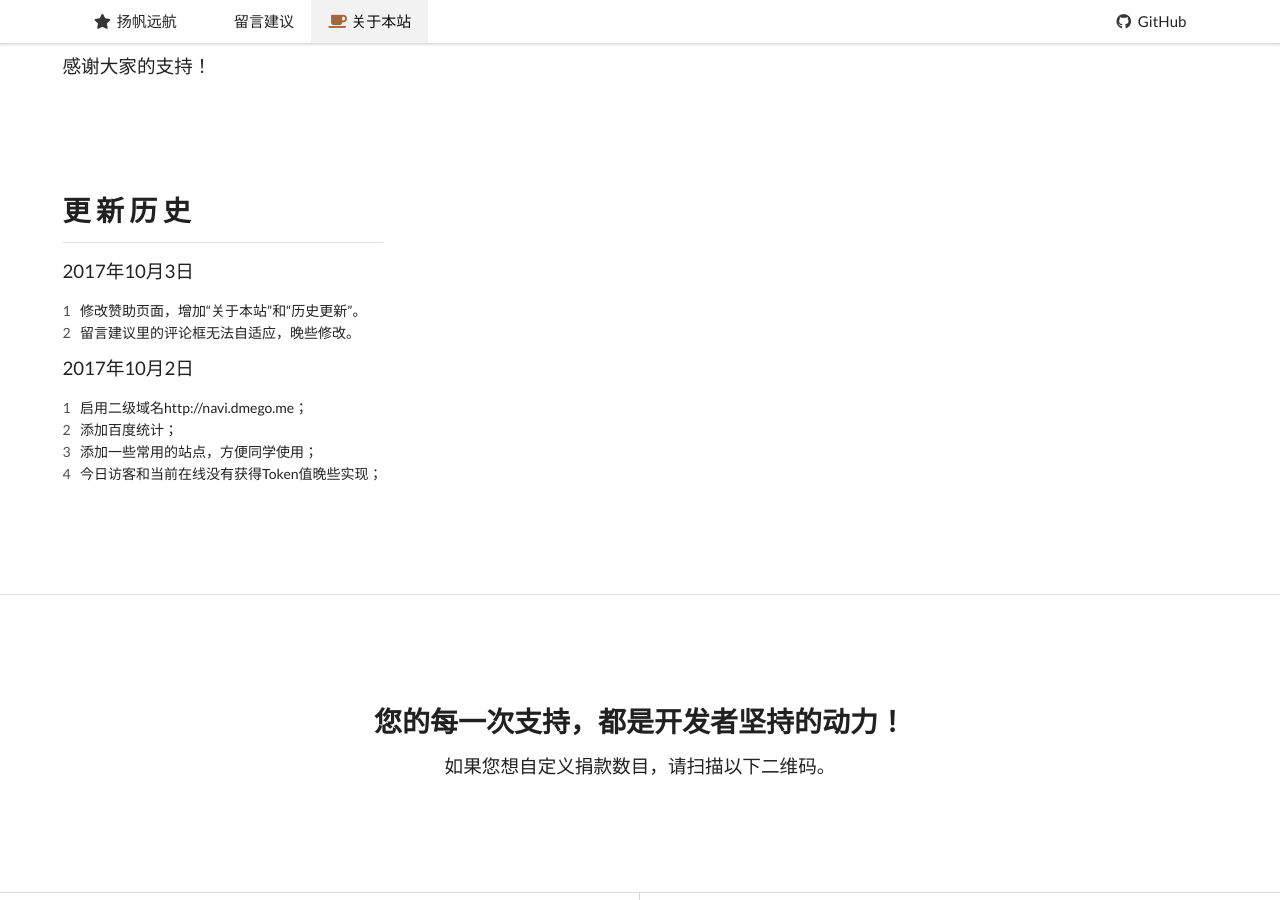
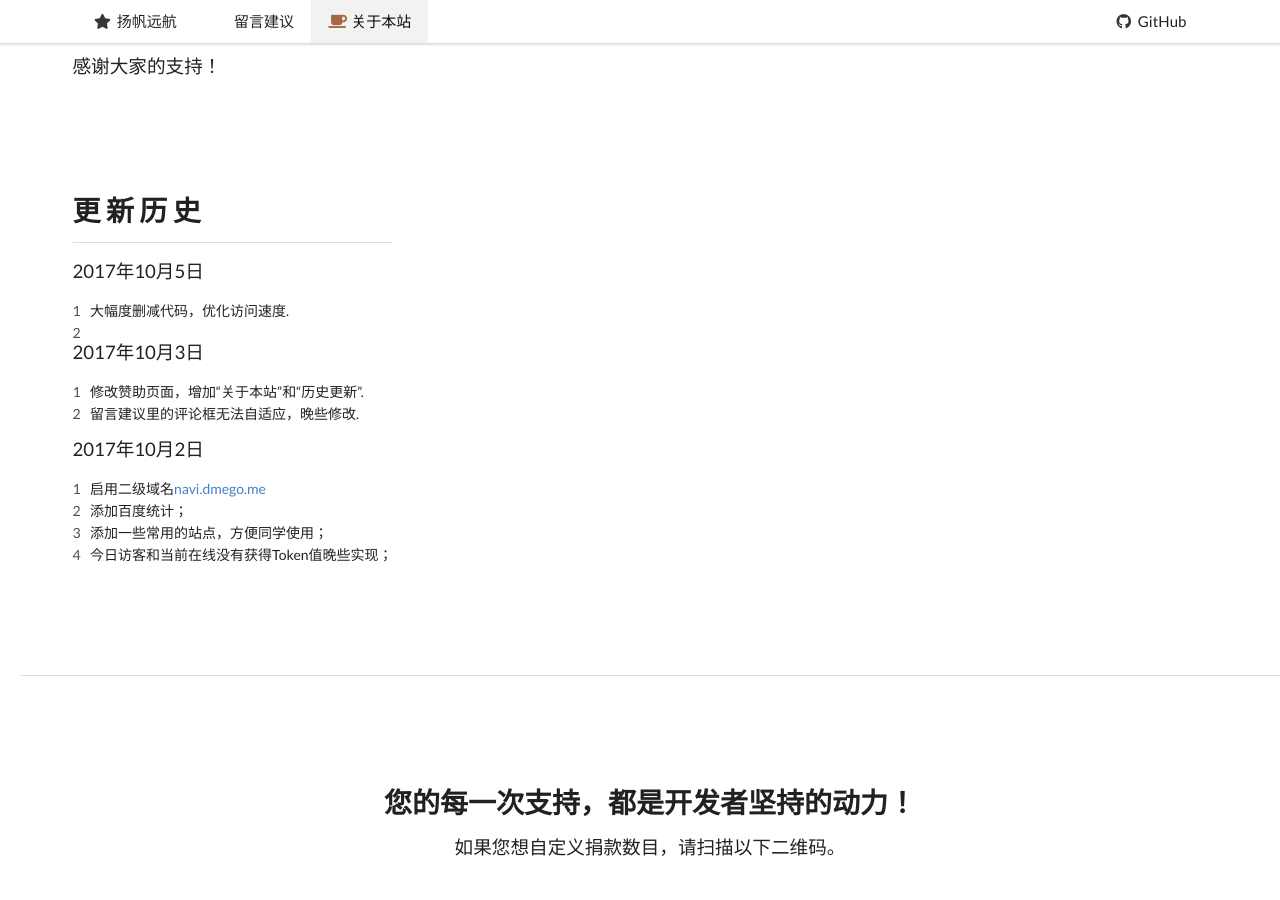
Before and after one commit to dmego/dmegonavi.github.io, a Jekyll site: the page built from donate/index.html, in a window 1280 px wide and 900 px high, scrolled down 618 px. Built offline with Jekyll 4.4.1, drawn with Linux system fonts in a browser that asks for light colours; comment, search, counter and statistics services are not loaded.

Commit message:
修改关于页面格式

```diff
--- a/donate/index.html
+++ b/donate/index.html
@@ -3,10 +3,10 @@ layout: default
 title: 关于本站
 donate: true
 ---
-<div id="about" class="ui vertical stripe segment">
-    <div class="ui middle aligned stackable grid container">
+<div  class="ui vertical stripe segment" style="margin-left:20px">
+    <div id="about" class="ui middle aligned stackable grid container">
         <div class="ui vertical segment">
-            <h3 style="color:#4183C4;">扬帆远航</h3>
+            <h3>扬帆远航</h3>
             <h4>A Navigation Website for Dmego</h4>
             <div class="ui divider">
             </div>
@@ -27,18 +27,19 @@ donate: true
                 <h3>更 新 历 史</h3>
                 <div class="ui divider">
                 </div>
-                <p>
-                    2017年10月3日
-                </p>
+                <p>  2017年10月5日</p>
                 <ol class="ui list">
-                    <li>修改赞助页面，增加“关于本站”和“历史更新”。</li>
-					<li>留言建议里的评论框无法自适应，晚些修改。</li>
+                    <li>大幅度删减代码，优化访问速度.</li>
+					          <li></li>
                 </ol>
-                <p>
-                    2017年10月2日
-                </p>
+                <p>  2017年10月3日</p>
                 <ol class="ui list">
-                    <li>启用二级域名http://navi.dmego.me；</li>
+                    <li>修改赞助页面，增加“关于本站”和“历史更新”.</li>
+					          <li>留言建议里的评论框无法自适应，晚些修改.</li>
+                </ol>
+                <p>2017年10月2日</p>
+                <ol class="ui list">
+                    <li>启用二级域名<a href="http://navi.dmego.me">navi.dmego.me</a></li>
                     <li>添加百度统计；</li>
                     <li>添加一些常用的站点，方便同学使用；</li>
                     <li>今日访客和当前在线没有获得Token值晚些实现；</li>
```
